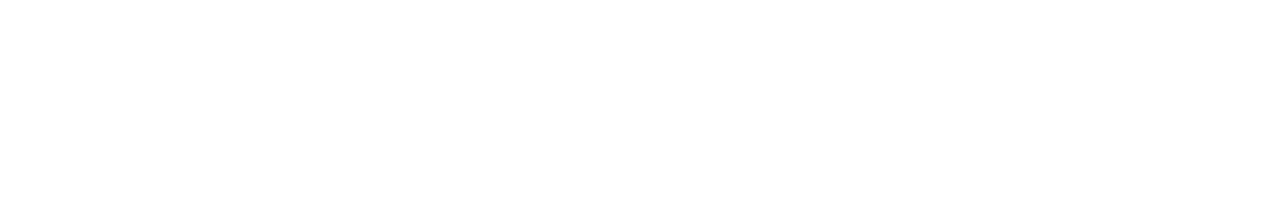
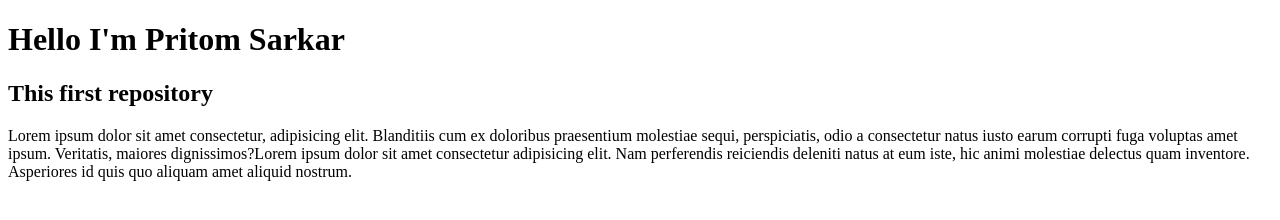
Before and after one commit to pritomcse29/my-repos, a plain HTML site: page index.html in a window 1280 px wide. Drawn offline with Linux system fonts and the light colour scheme.

Commit message:
add change

```diff
--- a/index.html
+++ b/index.html
@@ -7,6 +7,9 @@
     <title>My Repo</title>
 </head>
 <body>
+    <h1>Hello I'm Pritom Sarkar</h1>
 
+    <h2>This first repository</h2>
+    <p>Lorem ipsum dolor sit amet consectetur, adipisicing elit. Blanditiis cum ex doloribus praesentium molestiae sequi, perspiciatis, odio a consectetur natus iusto earum corrupti fuga voluptas amet ipsum. Veritatis, maiores dignissimos?Lorem ipsum dolor sit amet consectetur adipisicing elit. Nam perferendis reiciendis deleniti natus at eum iste, hic animi molestiae delectus quam inventore. Asperiores id quis quo aliquam amet aliquid nostrum.</p>
 </body>
 </html>
```
